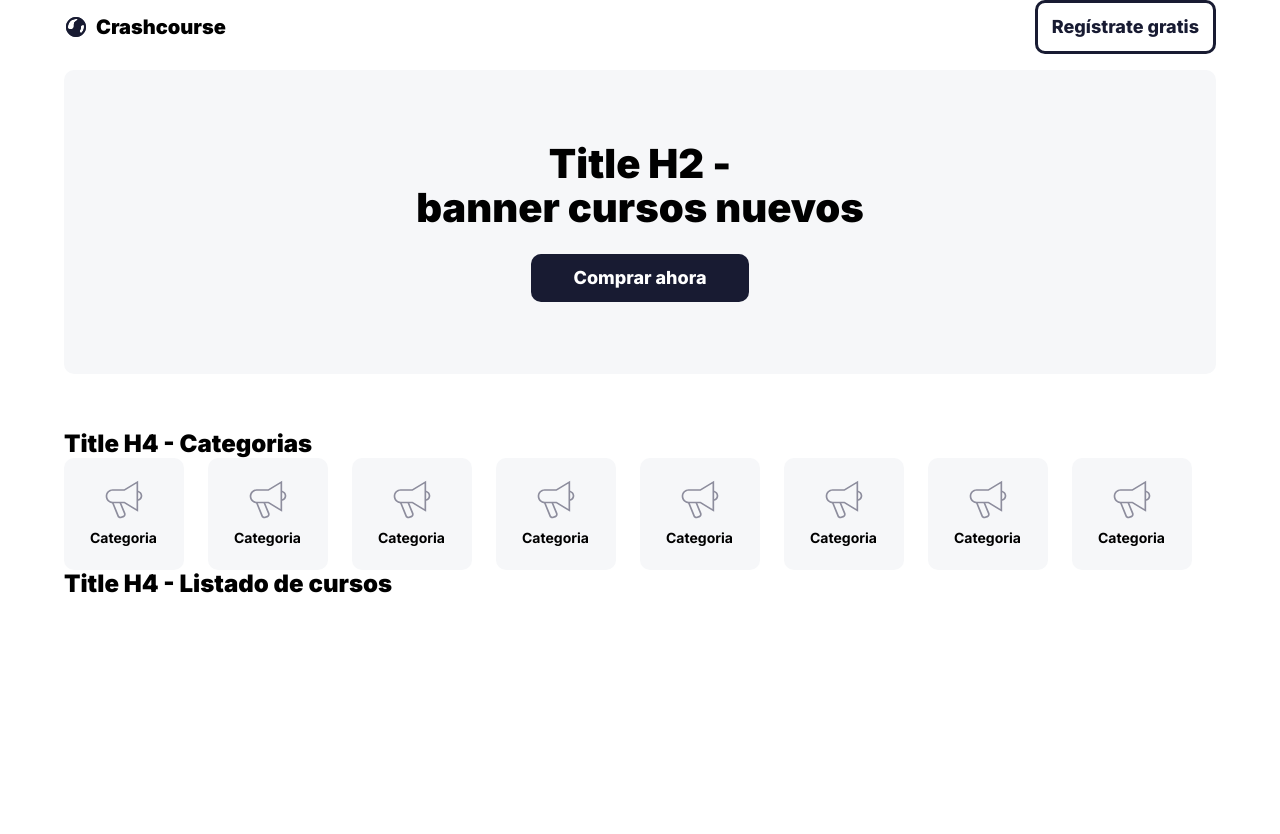
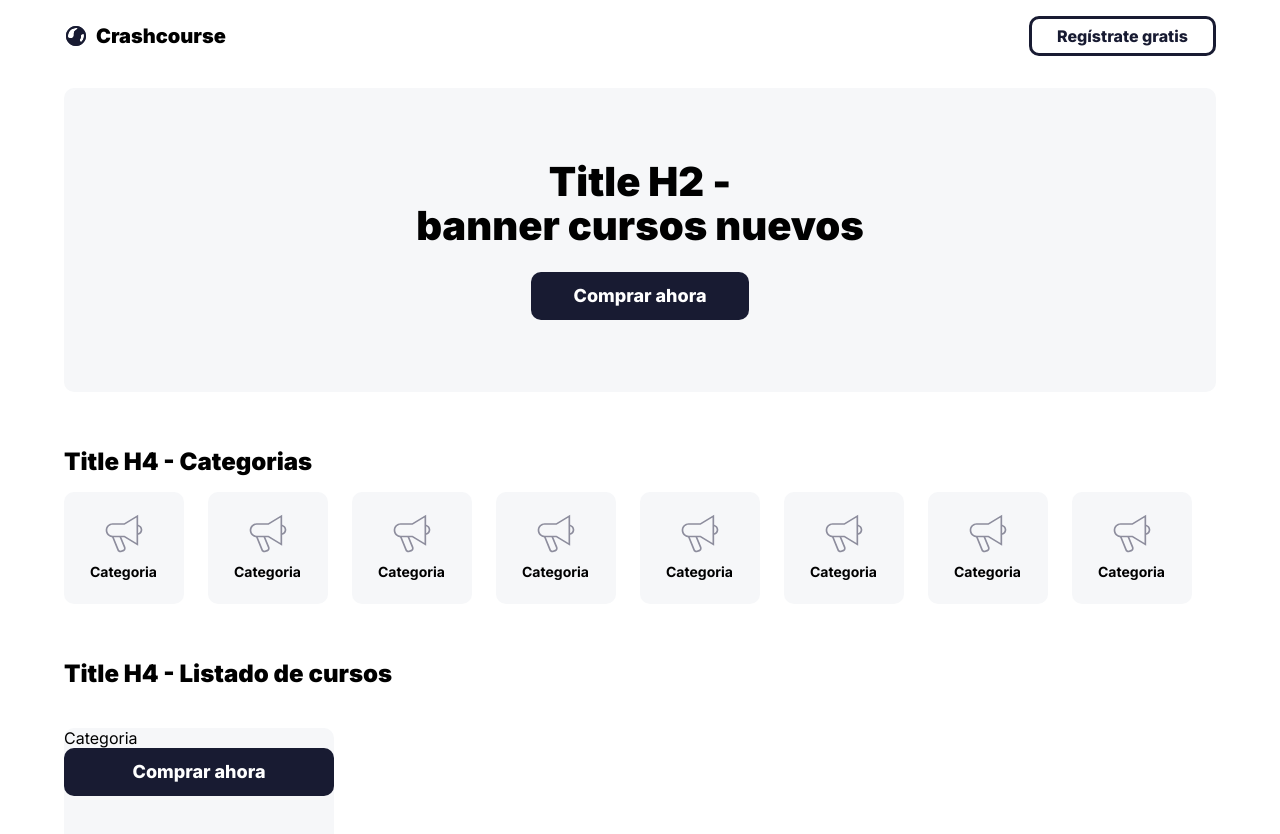
Before and after one commit to jcvegab/crashcourse-frontend, a Next.js app: page / in a window 1280 px wide. Shown: the top 834 px of the page. Before the commit the page ends 800 px from the top, so only its background shows below. Built offline with nearby package versions, Linux system fonts and the light colour scheme.

Commit message:
Update of Button component to be more responsive

```diff
--- a/components/UI/Button.js
+++ b/components/UI/Button.js
@@ -1,23 +1,40 @@
 import styled, { css } from 'styled-components';
 
 const StyledButton = styled.button`
-  width: ${(props) => props.width};
-  margin: ${(props) => props.margin};
-  padding: 14px;
+  height: ${(props) => props.height || '48px'};
+  width: ${(props) => props.width || '100%'};
+  padding: 0;
   color: ${({ theme }) => theme.colors.white};
   background-color: ${({ theme }) => theme.colors.baseMain};
   border: 0;
   border-radius: 10px;
+  display: inline-flex;
+  align-items: center;
+  justify-content: center;
   font-weight: 800;
-  font-size: 18px;
-  line-height: 20px;
+  font-size: ${(props) => props.fontSize || '18px'};
+  line-height: ${(props) => props.lineHeight || '20px'};
+  cursor: pointer;
   ${(props) =>
     props.ghost &&
     css`
       color: ${({ theme }) => theme.colors.baseMain};
-      background-color: ${({ theme }) => theme.colors.white};
+      background-color: ${({ theme }) => theme.colors.transparent};
       border: 3px solid ${({ theme }) => theme.colors.baseMain};
     `};
 `;
 
-export default StyledButton;
+const Button = ({ height, width, fontSize, lineHeight, ghost, children }) => {
+  return (
+    <StyledButton
+      height={height}
+      width={width}
+      fontSize={fontSize}
+      lineHeight={lineHeight}
+      ghost={ghost}
+    >
+      {children}
+    </StyledButton>
+  );
+};
+export default Button;
--- /dev/null
+++ b/components/UI/CourseCard.js
@@ -0,0 +1,18 @@
+import styled from 'styled-components';
+import Button from '../UI/Button';
+
+const CourseCardContainer = styled.div`
+  width: 270px;
+  height: 368px;
+  background-color: ${({ theme }) => theme.colors.grayLighter};
+  border-radius: 10px;
+`;
+
+export default function CourseCard() {
+  return (
+    <CourseCardContainer>
+      <p>Categoria</p>
+      <Button>Comprar ahora</Button>
+    </CourseCardContainer>
+  );
+}
--- a/components/UI/Title.js
+++ b/components/UI/Title.js
@@ -1,6 +1,7 @@
 import styled, { css } from 'styled-components';
 
 const TitlesTemplate = css`
+  margin-bottom: ${(props) => props.margin};
   color: ${({ theme }) => theme.colors.black};
   font-weight: 900;
 `;
--- a/components/layouts/CallToAction.js
+++ b/components/layouts/CallToAction.js
@@ -1,6 +1,6 @@
 import styled from 'styled-components';
 import { StyledH2 } from '../UI/Title';
-import StyledButton from '../UI/Button';
+import Button from '../UI/Button';
 
 const SectionTemplate = styled.section`
   margin-bottom: 56px;
@@ -14,11 +14,9 @@ const SectionTemplate = styled.section`
 export default function CallToAction() {
   return (
     <SectionTemplate>
-      <StyledH2>{`Title H2 -
+      <StyledH2 margin="24px">{`Title H2 -
       banner cursos nuevos`}</StyledH2>
-      <StyledButton margin="24px 0 0" width="218px">
-        Comprar ahora
-      </StyledButton>
+      <Button width="218px">Comprar ahora</Button>
     </SectionTemplate>
   );
 }
--- a/components/layouts/Categories.js
+++ b/components/layouts/Categories.js
@@ -1,11 +1,16 @@
+import styled from 'styled-components';
 import { StyledH4 } from '../UI/Title';
 import CategoryCard from '../UI/CategoryCard';
 import StyledList from '../UI/List';
 
+const CategoriesTemplate = styled.section`
+  margin-bottom: 56px;
+`;
+
 export default function Categories() {
   return (
-    <section>
-      <StyledH4>Title H4 - Categorias</StyledH4>
+    <CategoriesTemplate>
+      <StyledH4 margin="16px">Title H4 - Categorias</StyledH4>
       <StyledList gap="24px">
         <CategoryCard />
         <CategoryCard />
@@ -16,6 +21,6 @@ export default function Categories() {
         <CategoryCard />
         <CategoryCard />
       </StyledList>
-    </section>
+    </CategoriesTemplate>
   );
 }
--- a/components/layouts/CoursesList.js
+++ b/components/layouts/CoursesList.js
@@ -1,9 +1,11 @@
 import { StyledH4 } from '../UI/Title';
+import CourseCard from '../UI/CourseCard';
 
 export default function CoursesList() {
   return (
     <section>
-      <StyledH4>Title H4 - Listado de cursos</StyledH4>
+      <StyledH4 margin="40px">Title H4 - Listado de cursos</StyledH4>
+      <CourseCard />
     </section>
   );
 }
--- a/components/layouts/Header.js
+++ b/components/layouts/Header.js
@@ -1,8 +1,9 @@
 import styled from 'styled-components';
-import StyledButton from '../UI/Button';
+import Button from '../UI/Button';
 import Logo from '../UI/Logo';
 
 const HeaderTemplate = styled.header`
+  padding: 16px 0;
   display: flex;
   justify-content: space-between;
   margin-bottom: 16px;
@@ -12,7 +13,15 @@ export default function Header() {
   return (
     <HeaderTemplate>
       <Logo />
-      <StyledButton ghost>Regístrate gratis</StyledButton>
+      <Button
+        width="187px"
+        height="40px"
+        fontSize="16px"
+        lineHeight="16px"
+        ghost
+      >
+        Regístrate gratis
+      </Button>
     </HeaderTemplate>
   );
 }
--- a/pages/_app.js
+++ b/pages/_app.js
@@ -11,6 +11,7 @@ const GlobalStyle = createGlobalStyle`
 
 const theme = {
   colors: {
+    transparent: 'transparent',
     white: '#ffffff',
     grayLighter: '#f6f7f9',
     grayLight: '#e8eaf0',
```
